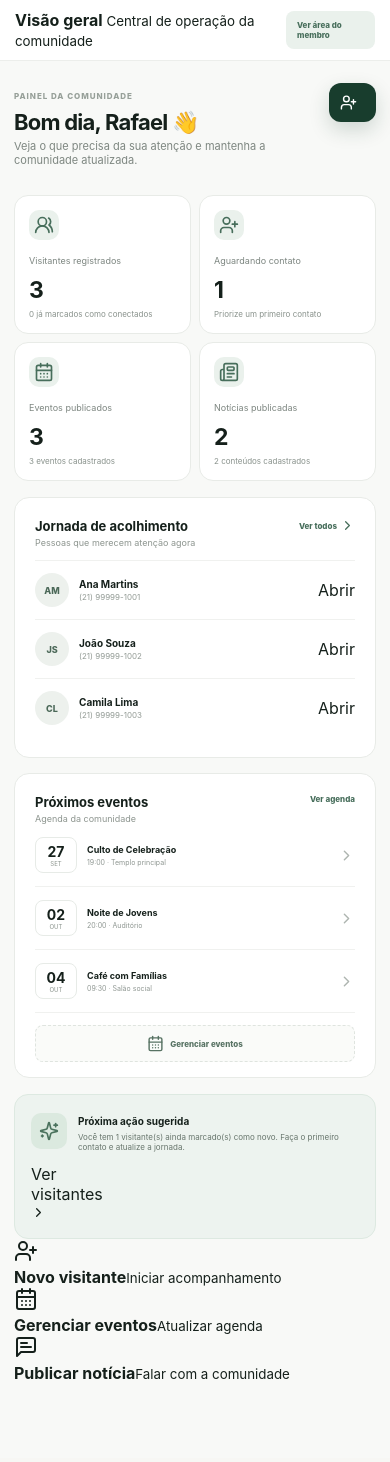
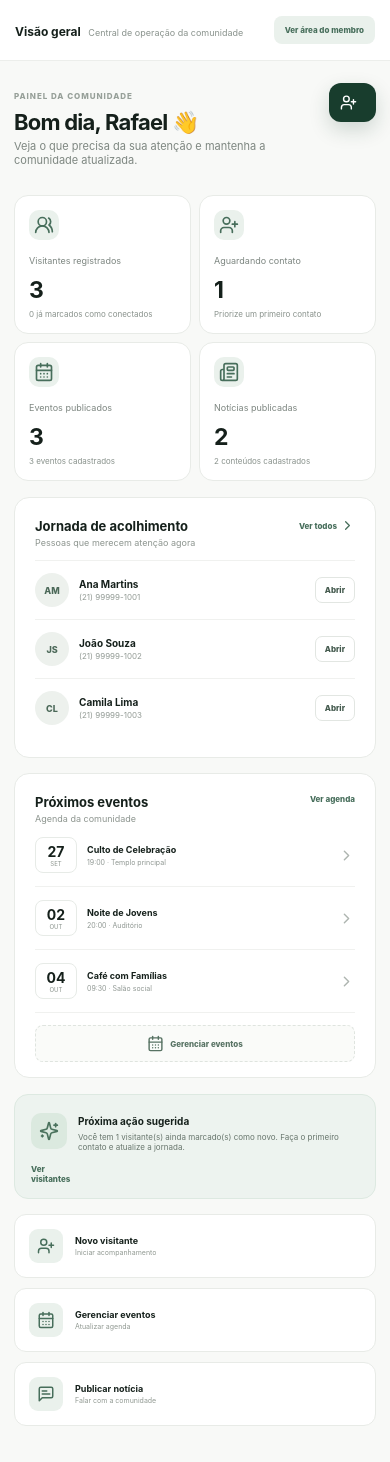
Before and after one commit to lucasfer-dev/saas-igreja, a Next.js app: page /admin in a window 390 px wide. Shown: the top 1462 px of the page. Built offline with nearby package versions, Linux system fonts and the light colour scheme.

Commit message:
feat: style functional local product flows

```diff
--- a/app/globals.css
+++ b/app/globals.css
@@ -91,3 +91,32 @@ button{font:inherit}
   .app-shell{display:block}.app-sidebar{display:none}.app-top{height:61px;padding:0 15px}.app-search{width:auto}.app-search span,.app-search kbd{display:none}.member-preview{font-size:8px}.dashboard{padding:22px 14px 75px}.dashboard-head{align-items:flex-start;gap:16px}.dashboard-head h1{font-size:22px}.dashboard-head .btn{font-size:0;padding:11px}.dashboard-head .btn svg{margin:0}.stats-grid{grid-template-columns:1fr 1fr;gap:8px}.stats-grid article{padding:14px}.stat-icon{position:static;width:30px;height:30px;margin-bottom:8px}.stats-grid strong{font-size:23px}.person-row{grid-template-columns:34px 1fr auto}.person-row .status{display:none}.insight{grid-template-columns:35px 1fr}.insight button{display:none}
   .member-topbar{height:65px}.member-desktop-nav,.member-profile div{display:none}.member-home{padding-top:28px;padding-bottom:105px}.member-greeting h1{font-size:25px}.member-greeting p{font-size:10px}.featured-event{min-height:310px}.featured-overlay{height:310px;padding:26px}.featured-overlay h2{font-size:35px}.featured-overlay>div{align-items:flex-start;flex-direction:column}.news-grid{grid-template-columns:1fr}.member-side{display:flex}.mobile-tabbar{position:fixed;z-index:10;bottom:0;left:0;right:0;height:64px;background:#fff;border-top:1px solid #e7ebe6;display:flex;align-items:center;justify-content:space-around}.mobile-tabbar a{display:grid;place-items:center;gap:3px;color:#89928c}.mobile-tabbar a.active{color:var(--brand-dark)}.mobile-tabbar small{font-size:7px}.demo-float{display:none}
 }
+
+
+/* Functional product screens */
+.app-top>div>b{font-size:12px}.app-top>div>small{font-size:9px;color:#8a938d;margin-left:5px}
+.page-title{display:flex;align-items:flex-end;justify-content:space-between;margin-bottom:22px}.page-title h1{font-size:27px;letter-spacing:-.04em;margin:0 0 6px}.page-title p{font-size:11px;color:#7e8781;margin:0}
+.toolbar{display:flex;align-items:center;justify-content:space-between;gap:15px;margin-bottom:12px}.toolbar>span{font-size:9px;color:#8b938e}
+.search-field{height:39px;min-width:340px;display:flex;align-items:center;gap:9px;background:#fff;border:1px solid var(--line);border-radius:10px;padding:0 12px;color:#8e9791}.search-field input{width:100%;border:0;outline:0;background:transparent;font:inherit;font-size:10px;color:var(--ink)}
+.data-card{background:#fff;border:1px solid var(--line);border-radius:15px;overflow:hidden}.data-row{display:grid;grid-template-columns:40px minmax(180px,1fr) 130px auto 34px;align-items:center;gap:12px;padding:13px 16px;border-bottom:1px solid #eef0ed}.data-row:last-child{border-bottom:0}.data-main b,.data-main small{display:block}.data-main b{font-size:10px}.data-main small{font-size:8px;color:#8d958f;margin-top:3px}.data-row select{border:1px solid #e2e6e1;background:#fafbf9;border-radius:8px;padding:7px 8px;font-size:8px;color:#536159;outline:0}
+.small-action{display:inline-flex;align-items:center;justify-content:center;border:1px solid #e2e6e2;background:#fff;color:#43594d;border-radius:7px;padding:7px 9px;font-size:8px;font-weight:800;cursor:pointer}.icon-danger{width:32px;height:32px;border:0;background:transparent;color:#a66a61;display:grid;place-items:center;border-radius:7px;cursor:pointer}.icon-danger:hover{background:#faefed}
+.empty-state{padding:65px 20px;text-align:center;color:#87918a}.empty-state svg{margin-bottom:8px}.empty-state h3{font-size:13px;color:#435048;margin:4px 0}.empty-state p{font-size:9px;margin:0}.empty-state.compact{padding:25px}
+.modal-backdrop{position:fixed;inset:0;z-index:100;background:rgba(13,25,19,.52);backdrop-filter:blur(4px);display:grid;place-items:center;padding:18px}.modal-card{width:min(570px,100%);max-height:90vh;overflow:auto;background:#fff;border-radius:19px;padding:22px;box-shadow:0 25px 80px rgba(0,0,0,.25)}.modal-head{display:flex;justify-content:space-between;align-items:flex-start;margin-bottom:18px}.modal-head h2{font-size:20px;margin:0 0 4px}.modal-head p{font-size:9px;color:#879089;margin:0}.modal-head>button{border:0;background:#f4f5f3;border-radius:8px;width:32px;height:32px;display:grid;place-items:center;color:#657069;cursor:pointer}.modal-head>button svg{width:16px}
+.product-form{display:grid;gap:13px}.product-form label{display:grid;gap:6px;font-size:9px;font-weight:750;color:#4d5a52}.product-form input,.product-form textarea,.product-form select{width:100%;border:1px solid #dde3dd;background:#fbfcfa;border-radius:9px;padding:10px 11px;outline:0;font:inherit;font-size:10px;color:var(--ink);transition:.15s}.product-form input:focus,.product-form textarea:focus,.product-form select:focus{border-color:#83a08f;box-shadow:0 0 0 3px rgba(71,110,91,.08)}.product-form textarea{resize:vertical}.form-grid{display:grid;grid-template-columns:1fr 1fr;gap:11px}.form-actions{display:flex;justify-content:flex-end;gap:8px;padding-top:7px}.check-row{display:flex!important;grid-template-columns:none!important;align-items:center;gap:8px!important}.check-row input{width:15px!important;height:15px}.check-row{font-weight:600!important}
+.cards-list{display:grid;gap:10px}.management-card{display:grid;grid-template-columns:54px minmax(220px,1fr) auto auto 32px;align-items:center;gap:13px;background:#fff;border:1px solid var(--line);border-radius:14px;padding:13px 15px}.date-block{border:1px solid #e3e7e2;border-radius:9px;text-align:center;padding:6px}.date-block b,.date-block small{display:block}.date-block b{font-size:17px}.date-block small{font-size:6px;color:#7f8982}.management-main h3{font-size:11px;margin:0}.management-main p{font-size:8px;color:#768078;margin:3px 0}.management-main>small{font-size:8px;color:#9aa19c}
+.publish-pill{display:inline-flex;align-items:center;padding:5px 7px;border-radius:999px;background:#f3f3ef;color:#7f857f;font-size:7px;font-weight:850}.publish-pill.on{background:#e8f2eb;color:#4f785e}
+.news-admin-grid{display:grid;grid-template-columns:repeat(3,1fr);gap:13px}.news-admin-card{background:#fff;border:1px solid var(--line);border-radius:15px;overflow:hidden}.news-admin-art{height:120px;background:linear-gradient(135deg,#e5dccd,#aec2b4);display:flex;align-items:flex-end;justify-content:space-between;padding:15px;color:#3e5849}.news-admin-art span{font-size:8px;font-weight:900;text-transform:uppercase}.news-admin-card>div:last-child{padding:15px}.news-admin-card h3{font-size:13px;line-height:1.3;margin:10px 0 5px}.news-admin-card p{font-size:9px;color:#7d8780;line-height:1.5;min-height:40px}.card-actions{display:flex;justify-content:space-between;align-items:center;margin-top:12px}
+.settings-layout{display:grid;grid-template-columns:minmax(0,1fr) 285px;gap:17px;align-items:start}.settings-card{background:#fff;border:1px solid var(--line);border-radius:16px;padding:21px}.settings-icon{width:42px;height:42px;border-radius:12px;background:var(--brand-soft);color:var(--brand);display:grid;place-items:center;margin-bottom:5px}.settings-icon svg{width:20px}.backup-card{background:#173b2c;color:#fff;border-radius:16px;padding:20px;position:sticky;top:88px}.backup-card h3{font-size:14px;margin:0 0 7px}.backup-card p{font-size:9px;line-height:1.6;color:#b8c9c0}.backup-card .btn{width:100%;font-size:9px;margin-top:10px}.danger-outline{width:100%;border:1px solid rgba(255,255,255,.13);background:transparent;color:#d9e4de;border-radius:9px;padding:10px;font-size:8px;font-weight:800;margin-top:8px;display:flex;align-items:center;justify-content:center;gap:6px;cursor:pointer}
+.quick-actions{display:grid;grid-template-columns:repeat(3,1fr);gap:10px;margin-top:15px}.quick-actions>a{display:grid;grid-template-columns:36px 1fr;align-items:center;gap:10px;background:#fff;border:1px solid var(--line);border-radius:12px;padding:14px}.quick-actions>a>svg{width:34px;height:34px;padding:8px;border-radius:9px;background:var(--brand-soft);color:var(--brand)}.quick-actions b,.quick-actions small{display:block}.quick-actions b{font-size:9px}.quick-actions small{font-size:7px;color:#919992;margin-top:2px}
+.insight a{color:var(--brand);display:flex;align-items:center;font-size:8px;font-weight:850}
+.feed-heading>span,.side-card .panel-title>span{font-size:8px;color:#8a938d}.feed-card details{margin:10px 3px 0}.feed-card summary{list-style:none;display:flex;align-items:center;gap:3px;color:var(--brand);font-size:8px;font-weight:850;cursor:pointer}.feed-card summary::-webkit-details-marker{display:none}.news-full{padding:9px 0 2px!important;line-height:1.6!important}.empty-member{grid-column:1/-1;background:#fff;border:1px dashed #dfe4df;border-radius:14px;padding:28px;text-align:center;color:#8c958f;font-size:9px}.muted-small{font-size:8px;color:#8e9691}
+
+@media(max-width:960px){
+  .news-admin-grid{grid-template-columns:1fr 1fr}.settings-layout{grid-template-columns:1fr}.backup-card{position:static}.data-row{grid-template-columns:40px minmax(150px,1fr) 120px auto 34px}
+}
+@media(max-width:680px){
+  .page-title h1{font-size:22px}.toolbar{align-items:stretch;flex-direction:column}.search-field{min-width:0;width:100%}
+  .data-row{grid-template-columns:36px 1fr auto;padding:12px}.data-row select{grid-column:2/3;grid-row:2}.data-row .small-action{grid-column:3;grid-row:1}.data-row .icon-danger{grid-column:3;grid-row:2}.data-main small{max-width:180px;overflow:hidden;text-overflow:ellipsis;white-space:nowrap}
+  .form-grid{grid-template-columns:1fr}.management-card{grid-template-columns:48px 1fr auto}.management-card .publish-pill{grid-column:2}.management-card .small-action{grid-column:2;justify-self:start}.management-card .icon-danger{grid-column:3;grid-row:2/4}.news-admin-grid{grid-template-columns:1fr}.settings-card{padding:15px}
+  .quick-actions{grid-template-columns:1fr}.app-top .btn{font-size:0;padding:10px}.app-top .btn svg{margin:0}.modal-card{padding:17px;border-radius:15px}
+}
```
